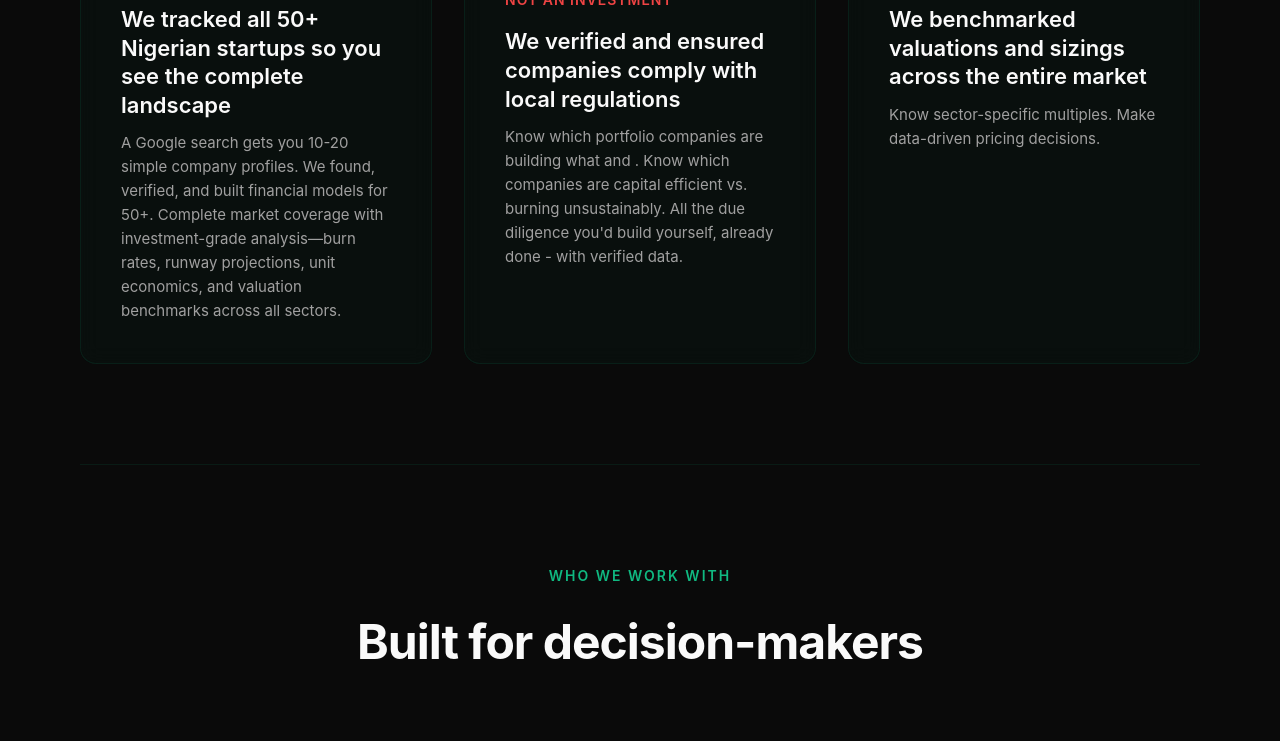
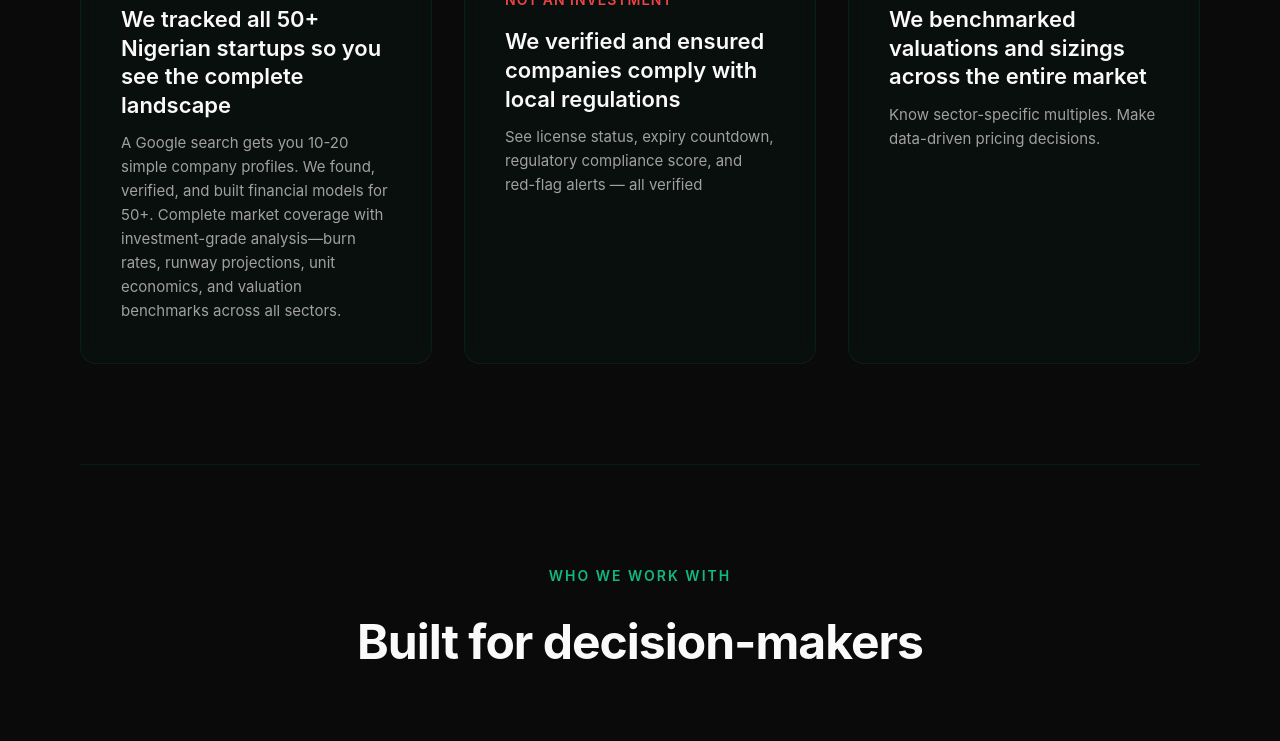
Before and after one commit to odinaka541/lemina-landing-page, a Next.js app: page / in a window 1280 px wide. Shown: the part 2440-3181 px from the top of the page. Built offline with nearby package versions, Linux system fonts and the light colour scheme.

Commit message:
updated copies

```diff
--- a/app/page.tsx
+++ b/app/page.tsx
@@ -150,7 +150,7 @@ function HomeContent() {
                         <div className="product-card">
                             <div className="product-problem">Problem: One missing license buys you a legal case, and not an investment</div>
                             <div className="product-name">We verified and ensured companies comply with local regulations</div>
-                            <div className="product-description">Know which portfolio companies are building what and . Know which companies are capital efficient vs. burning unsustainably. All the due diligence you'd build yourself, already done - with verified data.</div>
+                            <div className="product-description">See license status, expiry countdown,  regulatory compliance score, and red-flag alerts — all verified</div>
                         </div>
                         <div className="product-card">
                             <div className="product-problem">Problem: Valuation uncertainty</div>
@@ -250,7 +250,7 @@ function HomeContent() {
                                 View Full Sample Report
                             </a>
                             <div style={{marginTop: '16px', fontSize: '14px', color: '#A0A0A0'}}>
-                                This sample = 3 companies. The full report = 30+ companies with comprehensive data.
+                                This sample = 3 companies. The full report = 50+ companies with comprehensive data.
                             </div>
                         </div>
                     </div>
```
